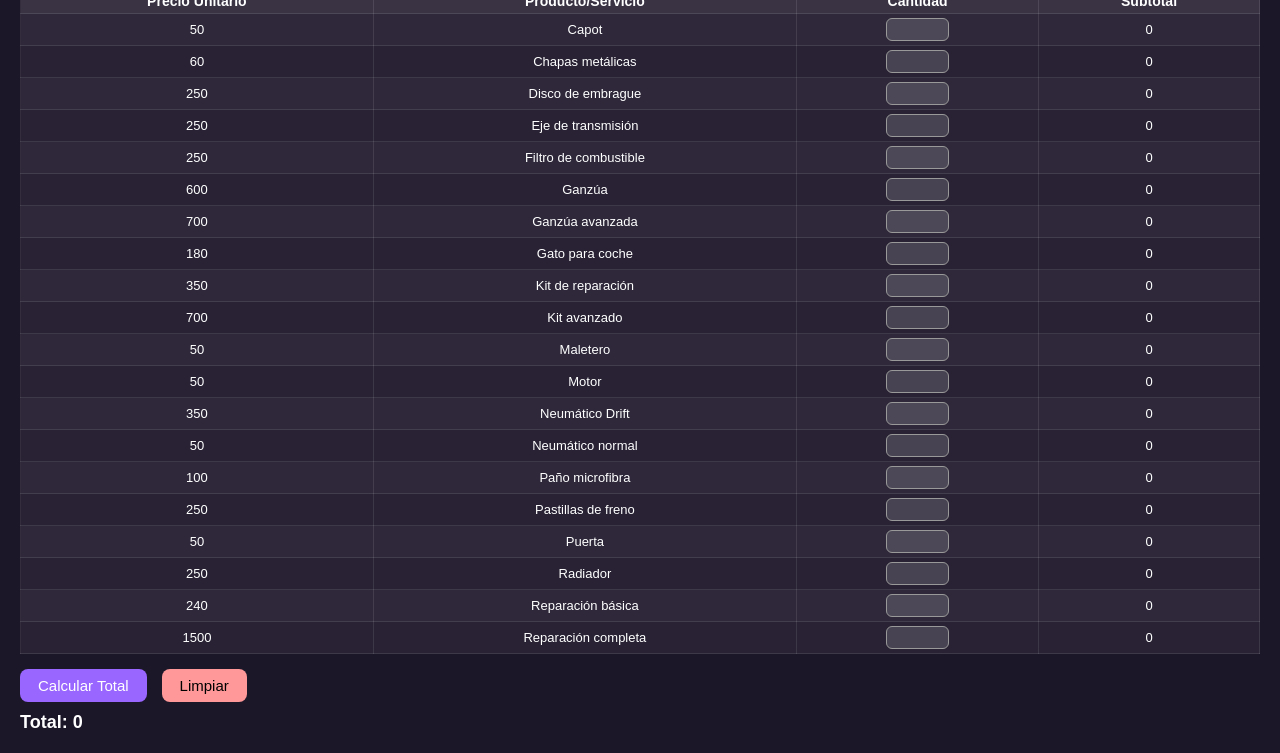
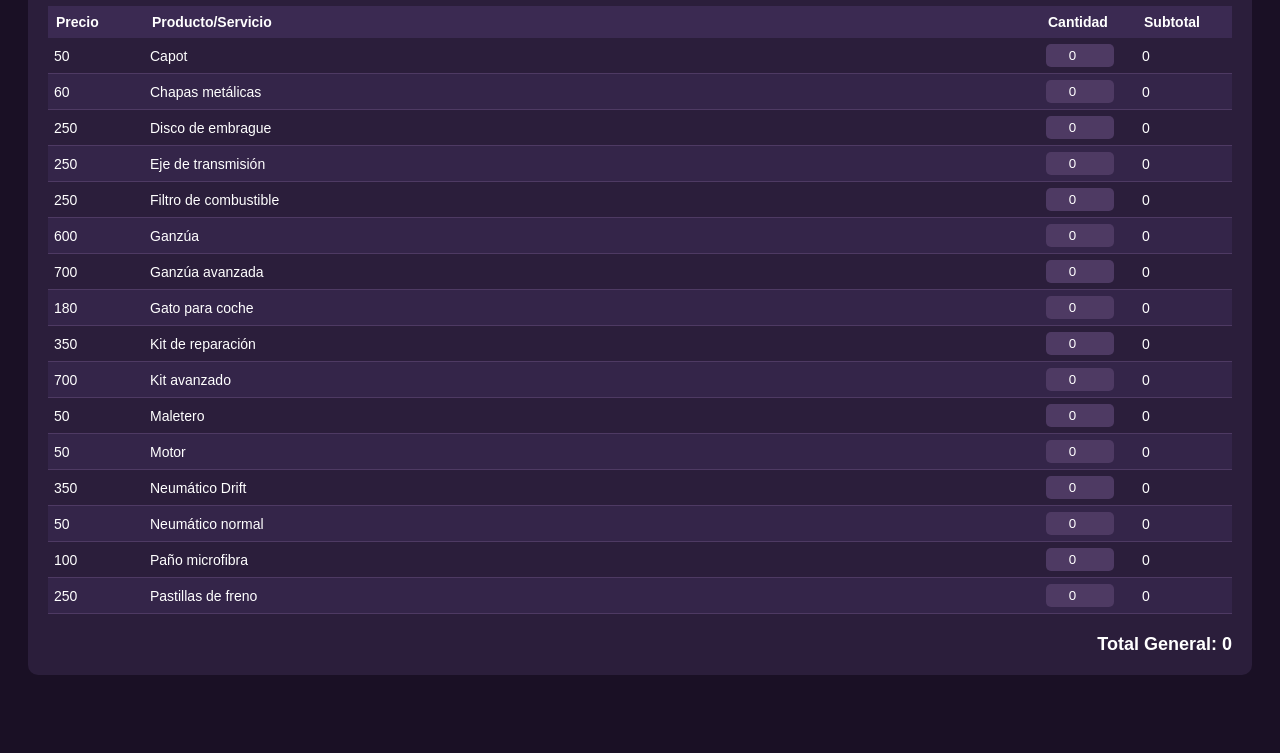
Before and after one commit to uwucafedx/calculos, a plain HTML site: page index.html in a window 1280 px wide. Shown: the part 100-853 px from the top of the page. After the commit the page ends 803 px from the top, so only its background shows below. Drawn offline with Linux system fonts and the light colour scheme.

Commit message:
Update index.html

```diff
--- a/index.html
+++ b/index.html
@@ -3,168 +3,241 @@
 <head>
 <meta charset="UTF-8">
 <title>Listado de Productos</title>
+
 <style>
     body {
-        background: #1c1629;
+        background: #1a1025;
         font-family: Arial, sans-serif;
-        margin: 0;
         padding: 20px;
         color: white;
     }
 
+    .contenedor {
+        background: #2b1e3b;
+        padding: 20px;
+        border-radius: 10px;
+    }
+
     h1 {
-        margin-bottom: 10px;
+        margin-top: 0;
     }
 
     table {
         width: 100%;
         border-collapse: collapse;
-        font-size: 13px; /* Texto más compacto */
-    }
-
-    th, td {
-        padding: 4px 8px; /* Menos padding → tabla más compacta */
-        text-align: center;
-        border: 1px solid rgba(255,255,255,0.1);
+        color: white;
+        font-size: 14px;
     }
 
     th {
-        background: rgba(255,255,255,0.08);
-        font-size: 14px;
+        background: #3b2a52;
+        padding: 8px;
+        text-align: left;
     }
 
-    tr:nth-child(odd) { background: rgba(255,255,255,0.05); }
-    tr:nth-child(even) { background: rgba(255,255,255,0.08); }
+    td {
+        padding: 6px;
+        border-bottom: 1px solid #4e3a63;
+    }
 
-    /* Colores por secciones */
-    .c1 { background: rgba(90,110,130,0.35); }
-    .c2 { background: rgba(140,90,140,0.35); }
-    .c3 { background: rgba(80,110,90,0.35); }
-    .c4 { background: rgba(140,120,70,0.35); }
-    .c5 { background: rgba(150,70,100,0.35); }
+    tr:nth-child(even) {
+        background: #342549;
+    }
 
     input[type="number"] {
-        width: 55px; /* más chico */
-        padding: 3px;
-        border-radius: 6px;
-        border: 1px solid #999;
+        width: 60px;           /* COLUMNAS ANGOSTAS */
+        padding: 4px;
+        border-radius: 5px;
+        border: none;
+        background: #4e3a63;
+        color: white;
         text-align: center;
-        font-size: 13px;
-        background: rgba(255,255,255,0.15);
-        color: rgb(220,220,220);
     }
 
-    #totalFinal {
+    /* Columnas angostas */
+    .precio { width: 80px; }
+    .cantidadCol { width: 80px; }
+    .subtotal { width: 80px; }
+
+    #totalContainer {
+        margin-top: 20px;
         font-size: 18px;
-        margin-top: 10px;
         font-weight: bold;
+        text-align: right;
+    }
+</style>
+</head>
+
+<body>
+
+<div class="contenedor">
+    <h1>Listado de Productos</h1>
+
+    <table>
+        <thead>
+            <tr>
+                <th class="precio">Precio</th>
+                <th>Producto/Servicio</th>
+                <th class="cantidadCol">Cantidad</th>
+                <th class="subtotal">Subtotal</th>
+            </tr>
+        </thead>
+
+        <tbody>
+
+            <!-- Ejemplo de FILA (todas iguales, solo cambia precio y nombre) -->
+            <tr>
+                <td class="precio">50</td>
+                <td>Capot</td>
+                <td><input type="number" class="cantidadInput" value="0"></td>
+                <td class="subtotal">0</td>
+            </tr>
+
+            <tr>
+                <td class="precio">60</td>
+                <td>Chapas metálicas</td>
+                <td><input type="number" class="cantidadInput" value="0"></td>
+                <td class="subtotal">0</td>
+            </tr>
+
+            <tr>
+                <td class="precio">250</td>
+                <td>Disco de embrague</td>
+                <td><input type="number" class="cantidadInput" value="0"></td>
+                <td class="subtotal">0</td>
+            </tr>
+
+            <tr>
+                <td class="precio">250</td>
+                <td>Eje de transmisión</td>
+                <td><input type="number" class="cantidadInput" value="0"></td>
+                <td class="subtotal">0</td>
+            </tr>
+
+            <tr>
+                <td class="precio">250</td>
+                <td>Filtro de combustible</td>
+                <td><input type="number" class="cantidadInput" value="0"></td>
+                <td class="subtotal">0</td>
+            </tr>
+
+            <tr>
+                <td class="precio">600</td>
+                <td>Ganzúa</td>
+                <td><input type="number" class="cantidadInput" value="0"></td>
+                <td class="subtotal">0</td>
+            </tr>
+
+            <tr>
+                <td class="precio">700</td>
+                <td>Ganzúa avanzada</td>
+                <td><input type="number" class="cantidadInput" value="0"></td>
+                <td class="subtotal">0</td>
+            </tr>
+
+            <tr>
+                <td class="precio">180</td>
+                <td>Gato para coche</td>
+                <td><input type="number" class="cantidadInput" value="0"></td>
+                <td class="subtotal">0</td>
+            </tr>
+
+            <tr>
+                <td class="precio">350</td>
+                <td>Kit de reparación</td>
+                <td><input type="number" class="cantidadInput" value="0"></td>
+                <td class="subtotal">0</td>
+            </tr>
+
+            <tr>
+                <td class="precio">700</td>
+                <td>Kit avanzado</td>
+                <td><input type="number" class="cantidadInput" value="0"></td>
+                <td class="subtotal">0</td>
+            </tr>
+
+            <tr>
+                <td class="precio">50</td>
+                <td>Maletero</td>
+                <td><input type="number" class="cantidadInput" value="0"></td>
+                <td class="subtotal">0</td>
+            </tr>
+
+            <tr>
+                <td class="precio">50</td>
+                <td>Motor</td>
+                <td><input type="number" class="cantidadInput" value="0"></td>
+                <td class="subtotal">0</td>
+            </tr>
+
+            <tr>
+                <td class="precio">350</td>
+                <td>Neumático Drift</td>
+                <td><input type="number" class="cantidadInput" value="0"></td>
+                <td class="subtotal">0</td>
+            </tr>
+
+            <tr>
+                <td class="precio">50</td>
+                <td>Neumático normal</td>
+                <td><input type="number" class="cantidadInput" value="0"></td>
+                <td class="subtotal">0</td>
+            </tr>
+
+            <tr>
+                <td class="precio">100</td>
+                <td>Paño microfibra</td>
+                <td><input type="number" class="cantidadInput" value="0"></td>
+                <td class="subtotal">0</td>
+            </tr>
+
+            <tr>
+                <td class="precio">250</td>
+                <td>Pastillas de freno</td>
+                <td><input type="number" class="cantidadInput" value="0"></td>
+                <td class="subtotal">0</td>
+            </tr>
+
+            <!-- Puedes seguir agregando más acá... -->
+
+        </tbody>
+    </table>
+
+    <div id="totalContainer">
+        Total General: <span id="totalGeneral">0</span>
+    </div>
+
+</div>
+
+<script>
+document.addEventListener("DOMContentLoaded", () => {
+    const rows = document.querySelectorAll("tbody tr");
+    const totalGeneral = document.getElementById("totalGeneral");
+
+    function actualizarTotal() {
+        let sumaTotal = 0;
+
+        rows.forEach(row => {
+            const precio = parseFloat(row.querySelector(".precio").textContent) || 0;
+            const inputCantidad = row.querySelector(".cantidadInput");
+            const subtotalCell = row.querySelector(".subtotal");
+
+            const cantidad = parseInt(inputCantidad.value) || 0;
+            const subtotal = precio * cantidad;
+
+            subtotalCell.textContent = subtotal;
+
+            sumaTotal += subtotal;
+        });
+
+        totalGeneral.textContent = sumaTotal;
     }
 
-    .botones {
-        margin-top: 15px;
-        display: flex;
-        gap: 15px;
-    }
-
-    button {
-        padding: 8px 18px;
-        border: none;
-        border-radius: 8px;
-        cursor: pointer;
-        font-size: 15px;
-    }
-
-    .calcular {
-        background: #9966ff;
-        color: white;
-    }
-
-    .limpiar {
-        background: #ff9999;
-        color: black;
-    }
-
-</style>
-</head>
-<body>
-
-<h1>Listado de Productos</h1>
-
-<table id="tablaProductos">
-    <tr>
-        <th>Precio Unitario</th>
-        <th>Producto/Servicio</th>
-        <th>Cantidad</th>
-        <th>Subtotal</th>
-    </tr>
-
-    <!-- Productos compactados con color por sección -->
-
-    <tr class="c1"><td>50</td><td>Capot</td><td><input type="number" min="0"></td><td>0</td></tr>
-    <tr class="c1"><td>60</td><td>Chapas metálicas</td><td><input type="number" min="0"></td><td>0</td></tr>
-    <tr class="c1"><td>250</td><td>Disco de embrague</td><td><input type="number" min="0"></td><td>0</td></tr>
-    <tr class="c1"><td>250</td><td>Eje de transmisión</td><td><input type="number" min="0"></td><td>0</td></tr>
-    <tr class="c1"><td>250</td><td>Filtro de combustible</td><td><input type="number" min="0"></td><td>0</td></tr>
-
-    <tr class="c2"><td>600</td><td>Ganzúa</td><td><input type="number" min="0"></td><td>0</td></tr>
-    <tr class="c2"><td>700</td><td>Ganzúa avanzada</td><td><input type="number" min="0"></td><td>0</td></tr>
-    <tr class="c2"><td>180</td><td>Gato para coche</td><td><input type="number" min="0"></td><td>0</td></tr>
-
-    <tr class="c3"><td>350</td><td>Kit de reparación</td><td><input type="number" min="0"></td><td>0</td></tr>
-    <tr class="c3"><td>700</td><td>Kit avanzado</td><td><input type="number" min="0"></td><td>0</td></tr>
-    <tr class="c3"><td>50</td><td>Maletero</td><td><input type="number" min="0"></td><td>0</td></tr>
-    <tr class="c3"><td>50</td><td>Motor</td><td><input type="number" min="0"></td><td>0</td></tr>
-
-    <tr class="c4"><td>350</td><td>Neumático Drift</td><td><input type="number" min="0"></td><td>0</td></tr>
-    <tr class="c4"><td>50</td><td>Neumático normal</td><td><input type="number" min="0"></td><td>0</td></tr>
-
-    <tr class="c5"><td>100</td><td>Paño microfibra</td><td><input type="number" min="0"></td><td>0</td></tr>
-    <tr class="c5"><td>250</td><td>Pastillas de freno</td><td><input type="number" min="0"></td><td>0</td></tr>
-    <tr class="c5"><td>50</td><td>Puerta</td><td><input type="number" min="0"></td><td>0</td></tr>
-    <tr class="c5"><td>250</td><td>Radiador</td><td><input type="number" min="0"></td><td>0</td></tr>
-    <tr class="c5"><td>240</td><td>Reparación básica</td><td><input type="number" min="0"></td><td>0</td></tr>
-    <tr class="c5"><td>1500</td><td>Reparación completa</td><td><input type="number" min="0"></td><td>0</td></tr>
-
-</table>
-
-<div class="botones">
-    <button class="calcular" onclick="calcularTotal()">Calcular Total</button>
-    <button class="limpiar" onclick="limpiarTodo()">Limpiar</button>
-</div>
-
-<div id="totalFinal">Total: 0</div>
-
-<script>
-function calcularTotal() {
-    let tabla = document.querySelectorAll("#tablaProductos tr");
-    let total = 0;
-
-    tabla.forEach((fila, i) => {
-        if (i === 0) return;
-
-        let precio = parseFloat(fila.children[0].textContent);
-        let cantidad = parseFloat(fila.children[2].children[0].value) || 0;
-        let subtotal = precio * cantidad;
-
-        fila.children[3].textContent = subtotal;
-        total += subtotal;
+    rows.forEach(row => {
+        const inputCantidad = row.querySelector(".cantidadInput");
+        inputCantidad.addEventListener("input", actualizarTotal);
     });
-
-    document.getElementById("totalFinal").textContent = "Total: " + total;
-}
-
-function limpiarTodo() {
-    let tabla = document.querySelectorAll("#tablaProductos tr");
-
-    tabla.forEach((fila, i) => {
-        if (i === 0) return;
-
-        fila.children[2].children[0].value = 0;
-        fila.children[3].textContent = 0;
-    });
-
-    document.getElementById("totalFinal").textContent = "Total: 0";
-}
+});
 </script>
 
 </body>
```
